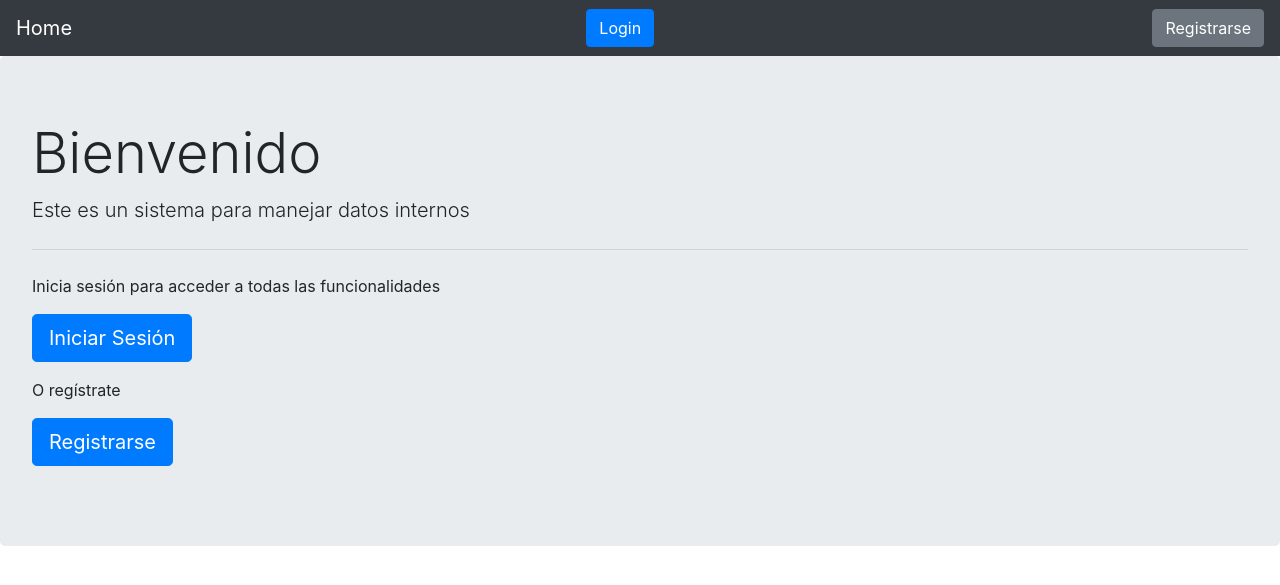
After one commit to JoakoSavini/django-project, a Django app: page / in a window 1280 px wide. The commit adds this page. Shown: the top 585 px of the page. Run offline with Django 5.2, Linux system fonts and the light colour scheme; some libraries are stand-ins or nearby versions.

Commit message:
Update templates and views

```diff
--- a/home/templates/base.html
+++ b/home/templates/base.html
@@ -11,7 +11,8 @@
 </head>
 <body>
         <nav class="navbar navbar-dark bg-dark">
-            <a class="navbar-brand" href="#">Home</a>
+            <a class="navbar-brand" href="{% url 'index' %}">Home</a>
+            {% if user.is_authenticated %}
             <li>
                 <a href="{% url 'product_list' %}">Products</a>
             </li>
@@ -21,6 +22,11 @@
             <li>
                 <a  href="{% url 'order_list' %}">Pedidos</a>
             </li>
+            <a class="btn btn-danger" href=" {% url 'logout' %} "> Cerrar sesión </a>
+            {% else %}
+                <a class="btn btn-primary" href=" {% url 'login' %} "> Login </a>
+                <a class="btn btn-secondary" href=" {% url 'register' %} "> Registrarse </a>
+            {% endif %}
         </nav>
 
         {% if messages %}
--- /dev/null
+++ b/home/templates/index.html
@@ -0,0 +1,26 @@
+{% extends "base.html" %}
+
+{% block title %} Home Page {% endblock  %}
+
+{% block content %}
+<div class="jumbotron">
+    <h1 class="display-4">Bienvenido</h1>
+    <p class="lead">Este es un sistema para manejar datos internos</p>
+    <hr class="my-4">
+
+    {% if not user.is_authenticated%}
+    <p>Inicia sesión para acceder a todas las funcionalidades</p>
+    <p class="lead">
+    <a class="btn btn-primary btn-lg" href="{% url 'login' %}" role="button">Iniciar Sesión</a>
+    </p>
+    <p>O regístrate</p>
+    <p class="lead">
+        <a class="btn btn-primary btn-lg" href="{% url 'register' %}" role="button">Registrarse</a>
+    </p>
+    {% else %}
+    <p class="lead">
+        <a class="btn btn-primary btn-lg" href="{% url 'products' %}" role="button">Productos</a>
+    </p>
+    {% endif %}
+</div>
+{% endblock  %}
--- a/home/urls.py
+++ b/home/urls.py
@@ -1,6 +1,14 @@
 from django.urls import path
-from home.views import register_view
+from home.views import (
+    home_view,
+    login_view,
+    logout_view,
+    register_view,
+)
 
 urlpatterns = [
-    path('register/', register_view,  name='register')
+    path('', home_view, name='index'),
+    path('register/', register_view,  name='register'),
+    path('login/', login_view, name='login'),
+    path('logout/', logout_view, name='logout' )
 ]
--- a/home/views.py
+++ b/home/views.py
@@ -1,8 +1,13 @@
-from django.shortcuts import render
+from django.contrib.auth import authenticate, login, logout
 from products.models import Customer
 from django.contrib import messages
+from django.shortcuts import render, redirect
 
 # Create your views here.
+
+""" vista del home """
+def home_view(request):
+    return render(request, 'index.html')
 
 def register_view(request):
     if request.method == 'POST':
@@ -37,6 +42,33 @@ def register_view(request):
         'accounts/register.html',
         )
 
+def login_view(request):
+    if request.method == 'POST':
+        username = request.POST.get("username")
+        password = request.POST.get("password")
+
+        """ verifico su existencia """
+        user = authenticate(
+            request,
+            username=username,
+            password=password
+        )
+        """ logeo """
+        if user is not None:
+            login(request, user)
+            messages.success(request, "Sesión Iniciada")
+            return redirect('index')
+        else:
+            messages.error(request, "El usuario o Contraseña no coinciden")
+
+    return render(request, "accounts/login.html")
+
+
+def logout_view(request):
+    logout(request)
+    return redirect('login')
+
+
 """ esta logica va en un repo aparte """
 def _validate_pass(password1, password2):
     print(password1 == password2)
```
Also changed, not shown: home/templates/accounts/login.html (+42 -0 lines).
